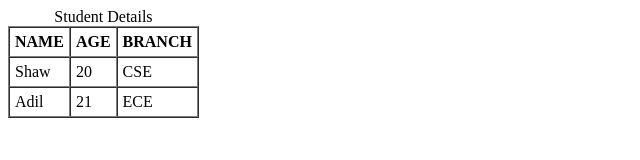
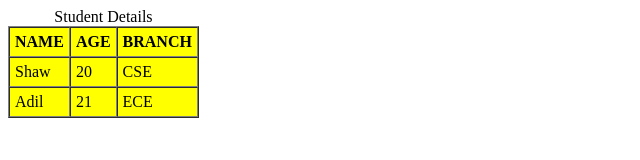
Before and after one commit to acciojob/table-practise-Meghanakari, a website: page main.html in a window 1280 px wide. Shown: the whole page, without its empty margins (0-640 px from the left). Drawn offline with Linux system fonts and the light colour scheme.

Commit message:
created a submission

```diff
--- a/main.html
+++ b/main.html
@@ -8,7 +8,7 @@
 
 <body>
 	<!-- the entire body must be written by student -->
-	<table border="1" background-color="Yellow" cellpadding="5" cellspacing="0">
+	<table border="1" cellpadding="5" cellspacing="0" bgcolor="yellow">
     <caption>Student Details</caption>
     <tr>
         <th>NAME</th>
```
